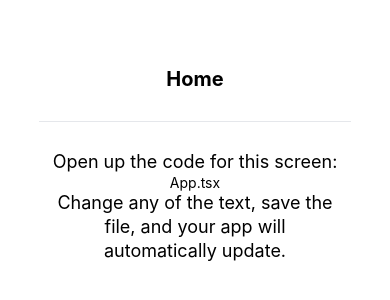
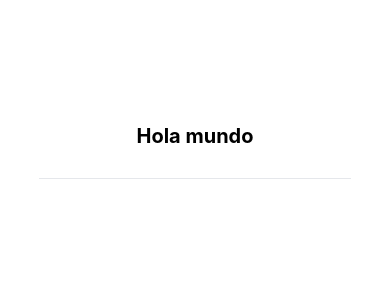
Before and after one commit to EstebanColmenares91/expo-commerce, a React Native app: screen / in a window 390 px wide. Shown: the part 258-558 px from the top of the page. Built offline with nearby package versions, Linux system fonts and the light colour scheme.

Commit message:
Enable newArc

```diff
--- a/App.tsx
+++ b/App.tsx
@@ -1,13 +1,18 @@
-import { ScreenContent } from 'components/ScreenContent';
-import { StatusBar } from 'expo-status-bar';
+import { Text, View } from 'react-native';
 
 import './global.css';
 
 export default function App() {
   return (
-    <>
-      <ScreenContent title="Home" path="App.tsx" />
-      <StatusBar style="auto" />
-    </>
+    <View className={styles.container}>
+      <Text className={styles.title}>Hola mundo</Text>
+      <View className={styles.separator} />
+    </View>
   );
 }
+
+const styles = {
+  container: `items-center flex-1 justify-center`,
+  separator: `h-[1px] my-7 w-4/5 bg-gray-200`,
+  title: `text-xl font-bold`,
+};
--- a/app.json
+++ b/app.json
@@ -3,6 +3,7 @@
     "name": "my-expo-app",
     "slug": "my-expo-app",
     "version": "1.0.0",
+    "newArchEnabled": true,
 
     "web": {
       "favicon": "./assets/favicon.png"
--- a/components/EditScreenInfo.tsx
+++ /dev/null
@@ -1,29 +0,0 @@
-import { Text, View } from 'react-native';
-
-export const EditScreenInfo = ({ path }: { path: string }) => {
-  const title = 'Open up the code for this screen:';
-  const description =
-    'Change any of the text, save the file, and your app will automatically update.';
-
-  return (
-    <View>
-      <View className={styles.getStartedContainer}>
-        <Text className={styles.getStartedText}>{title}</Text>
-        <View className={styles.codeHighlightContainer + styles.homeScreenFilename}>
-          <Text>{path}</Text>
-        </View>
-        <Text className={styles.getStartedText}>{description}</Text>
-      </View>
-    </View>
-  );
-};
-
-const styles = {
-  codeHighlightContainer: `rounded-md px-1`,
-  getStartedContainer: `items-center mx-12`,
-  getStartedText: `text-lg leading-6 text-center`,
-  helpContainer: `items-center mx-5 mt-4`,
-  helpLink: `py-4`,
-  helpLinkText: `text-center`,
-  homeScreenFilename: `my-2`,
-};
--- a/components/ScreenContent.tsx
+++ /dev/null
@@ -1,25 +0,0 @@
-import { Text, View } from 'react-native';
-
-import { EditScreenInfo } from './EditScreenInfo';
-
-type ScreenContentProps = {
-  title: string;
-  path: string;
-  children?: React.ReactNode;
-};
-
-export const ScreenContent = ({ title, path, children }: ScreenContentProps) => {
-  return (
-    <View className={styles.container}>
-      <Text className={styles.title}>{title}</Text>
-      <View className={styles.separator} />
-      <EditScreenInfo path={path} />
-      {children}
-    </View>
-  );
-};
-const styles = {
-  container: `items-center flex-1 justify-center`,
-  separator: `h-[1px] my-7 w-4/5 bg-gray-200`,
-  title: `text-xl font-bold`,
-};
--- /dev/null
+++ b/nativewind-env.d.ts
@@ -0,0 +1,3 @@
+/// <reference types="nativewind/types" />
+
+// NOTE: This file should not be edited and should be committed with your source code. It is generated by NativeWind.
```
